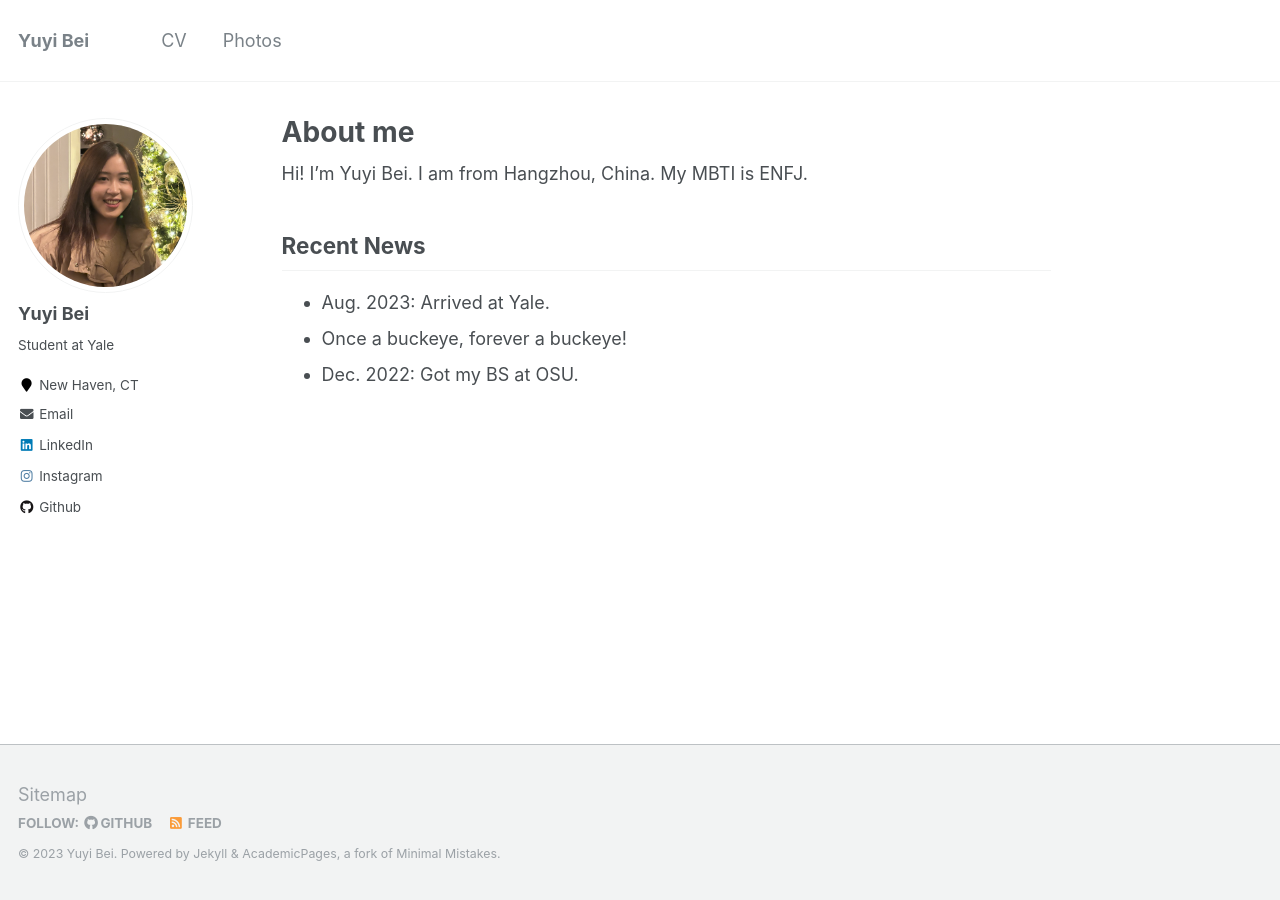
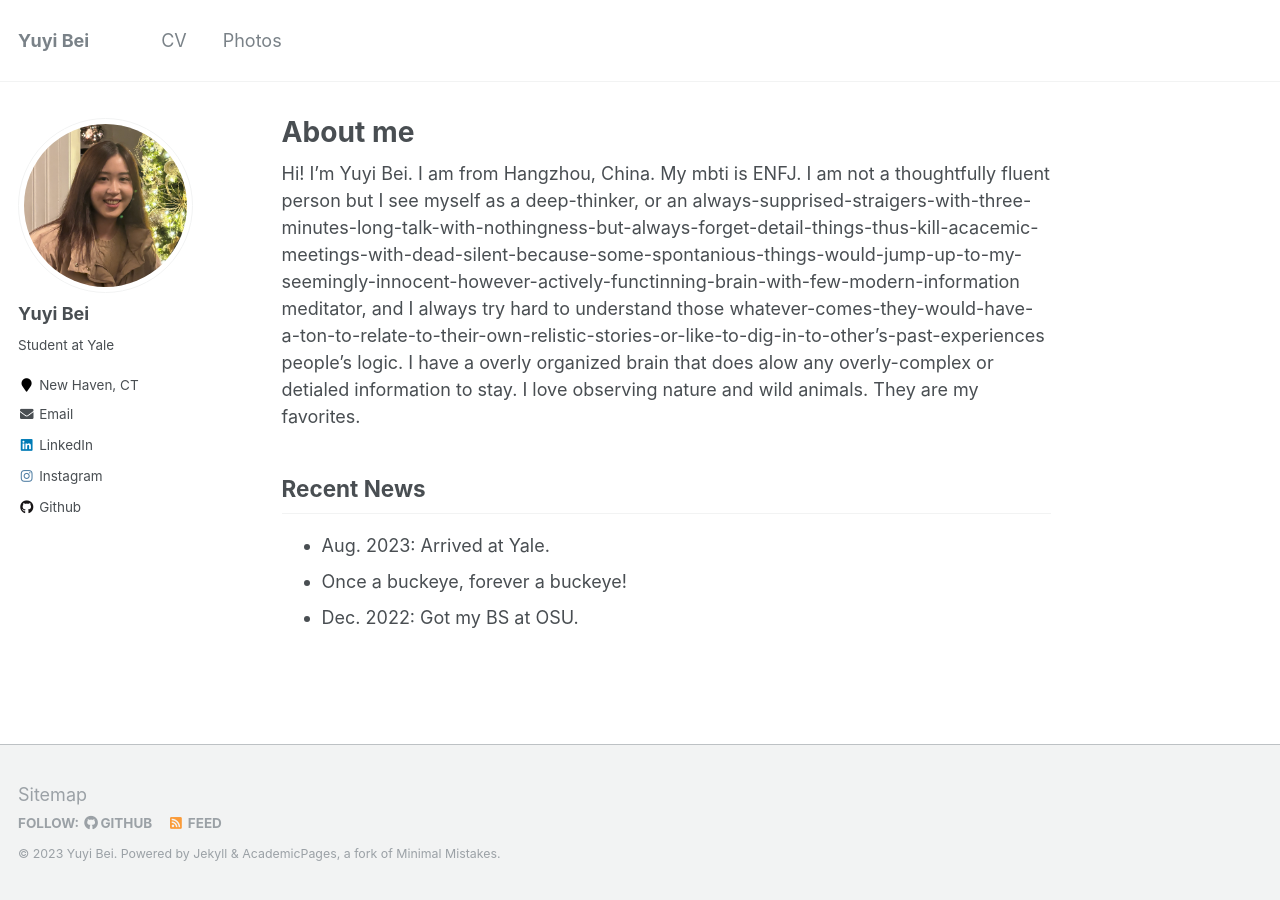
Before and after one commit to YuyiBei/yuyi, a Jekyll site: the page built from _pages/about.md, in a window 1280 px wide. Built offline with Jekyll 4.4.1, drawn with Linux system fonts in a browser that asks for light colours.

Commit message:
Update about.md

```diff
--- a/_pages/about.md
+++ b/_pages/about.md
@@ -8,7 +8,7 @@ redirect_from:
   - /about.html
 ---
 
-Hi! I'm Yuyi Bei. I am from Hangzhou, China. My MBTI is ENFJ.
+Hi! I'm Yuyi Bei. I am from Hangzhou, China. My mbti is ENFJ. I am not a thoughtfully fluent person but I see myself as a deep-thinker, or an always-supprised-straigers-with-three-minutes-long-talk-with-nothingness-but-always-forget-detail-things-thus-kill-acacemic-meetings-with-dead-silent-because-some-spontanious-things-would-jump-up-to-my-seemingly-innocent-however-actively-functinning-brain-with-few-modern-information meditator, and I always try hard to understand those whatever-comes-they-would-have-a-ton-to-relate-to-their-own-relistic-stories-or-like-to-dig-in-to-other's-past-experiences people's logic. I have a overly organized brain that does alow any overly-complex or detialed information to stay. I love observing nature and wild animals. They are my favorites.
 
 Recent News
 ------
```
